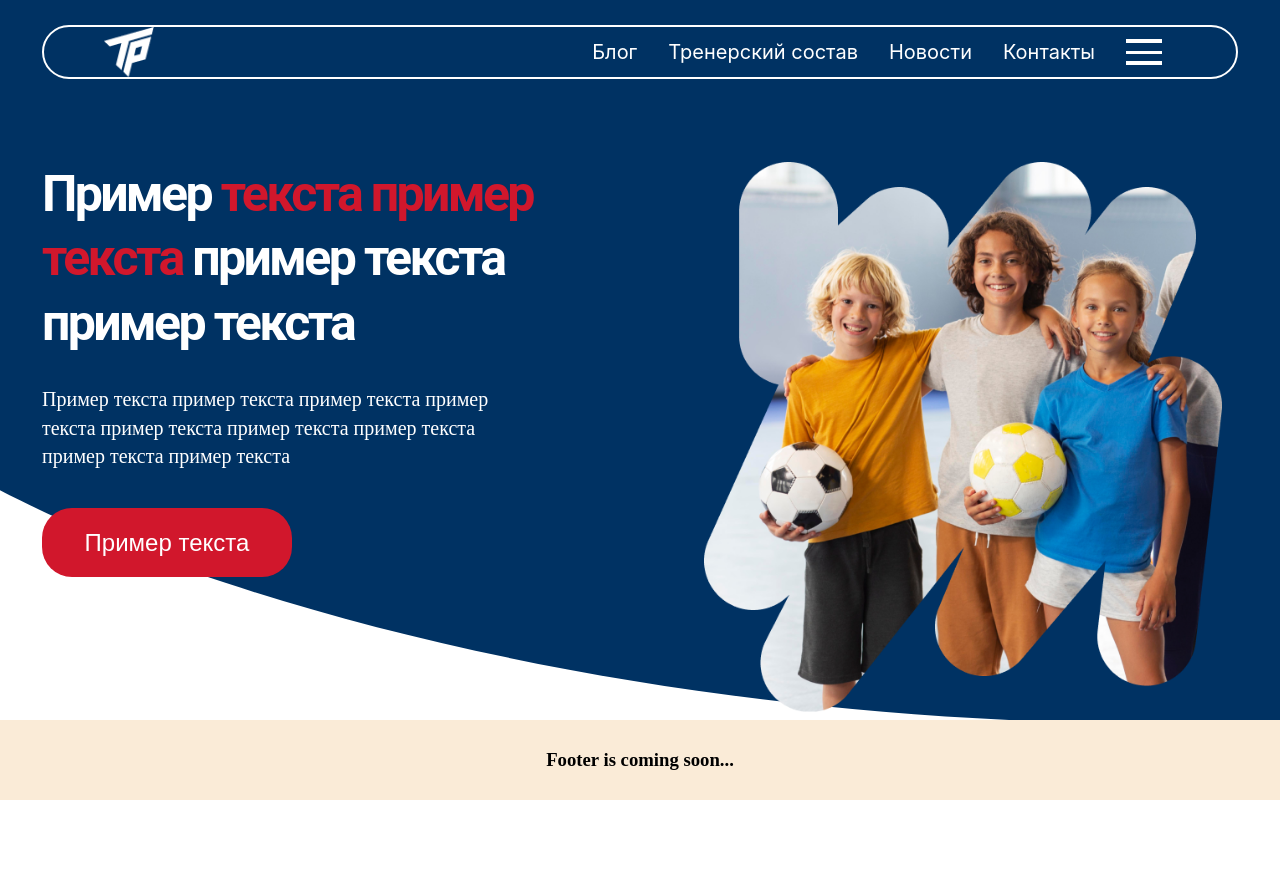
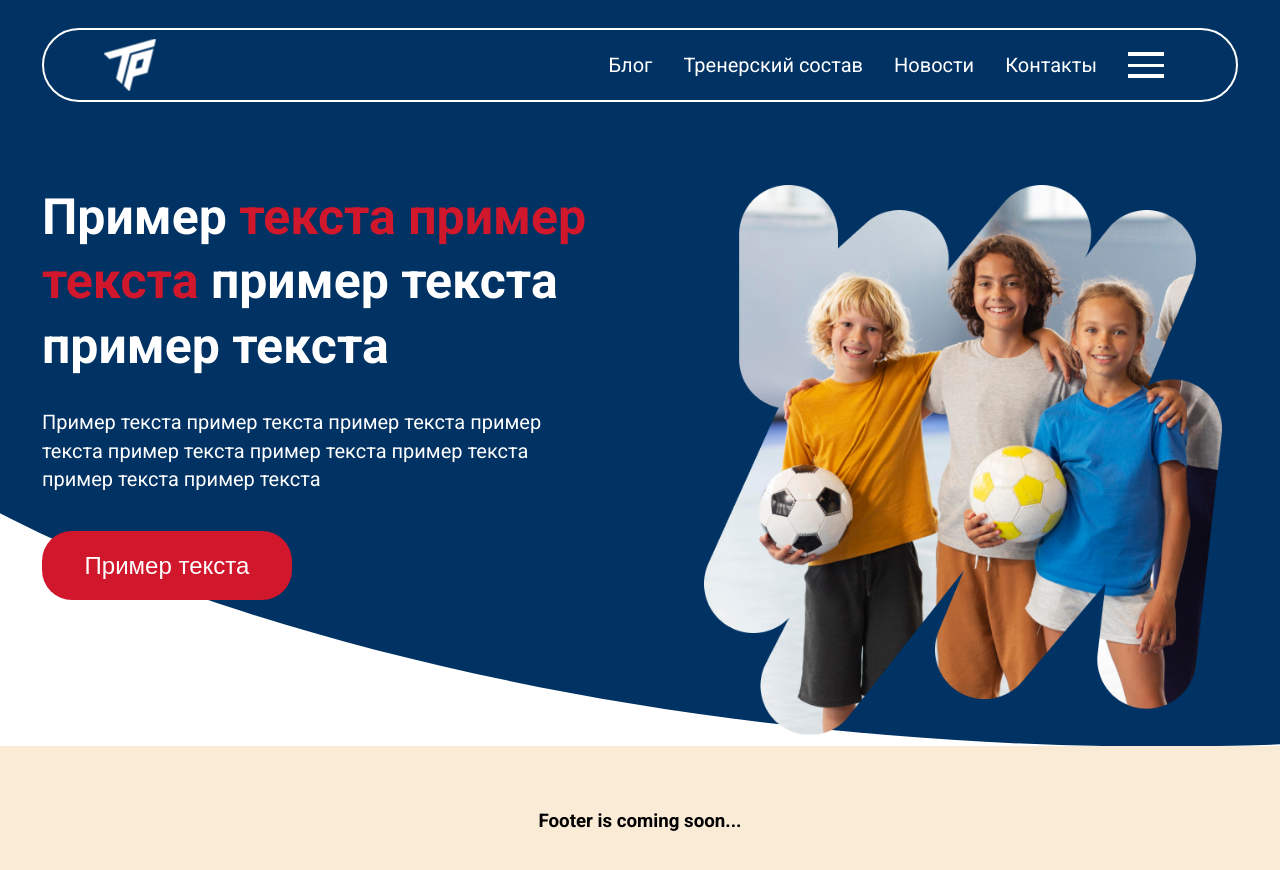
Before and after one commit to Trudovyereservy/frontend_part, a Next.js app: page / in a window 1280 px wide. Shown: the top 870 px of the page. Before the commit the page ends 800 px from the top, so only its background shows below. Built offline with nearby package versions, Linux system fonts and the light colour scheme.

Commit message:
Исправил верстку 1440, 1024. + подключен шрифт Roboto

```diff
--- a/src/app/layout.tsx
+++ b/src/app/layout.tsx
@@ -1,12 +1,10 @@
 import type { Metadata } from 'next';
-// import { Inter, Roboto } from 'next/font/google';
-// import './globals.scss';
+import { Roboto } from 'next/font/google';
 import '../styles/globals.scss';
-// import styles from '../styles/styles.scss';
 import { Header } from '@/components/Header/Header';
 import { Footer } from '@/components/Footer/Footer';
 
-// const inter = Inter({ subsets: ['latin'] });
+const roboto = Roboto({ subsets: ['latin'], display: 'swap', variable: '--font-roboto', weight: ['400', '500', '700'] });
 
 export const metadata: Metadata = {
   title: 'Трудовые резервы',
@@ -16,7 +14,7 @@ export const metadata: Metadata = {
 
 export default function RootLayout({ children }: { children: React.ReactNode }) {
   return (
-    <html lang="ru">
+    <html lang="ru" className={roboto.variable}>
       <body>
         <div className='page__wrapper'>
           <Header />
--- a/src/components/Header/header.module.scss
+++ b/src/components/Header/header.module.scss
@@ -3,32 +3,30 @@
 
 .header__container {
   margin: 0 auto;
-  margin-top: 25px;
+  margin-top: 28px;
   display: flex;
   align-items: center;
   justify-content: space-between;
-  border: 2px white solid;
+  border: 2px $bg-color-white solid;
   width: calc(100% - 1160px / 4 + 10px);
   height: 74px;
   border-radius: 50px;
   gap: 25px;
-  background-color: #003263;
-  color: white;
+  background-color: $bg-color-blue;
+  color: $bg-color-white;
   box-sizing: border-box;
 }
 
 .header__navitem {
-  font-family: 'Inter', Arial, Helvetica, sans-serif;
   font-size: 20px;
 }
 
 .header__logo {
   margin-left: 60px;
   background-image: url('../../../public/logo.png');
-  width: 50px;
-  height: 50px;
-  background-size: 50px 50px;
-  color: black;
+  width: 52px;
+  height: 52px;
+  background-size: 53px 53px;
   background-position: center;
 }
 
@@ -36,7 +34,7 @@
   display: flex;
   align-items: center;
   gap: 31px;
-  margin-right: 74px;
+  margin-right: 72px;
 }
 
 .burger {
@@ -70,7 +68,7 @@
   content: '';
   height: 4px;
   width: 100%;
-  background-color: white;
+  background-color: $bg-color-white;
 }
 
 .burger::before {
@@ -90,6 +88,14 @@
 @include laptop {
   .header__navigate {
     gap: 25px;
+  }
+
+  .header__container {
+    height: 74px;
+  }
+
+  .header__navigate {
+    margin-right: 60px;
   }
 }
 
--- a/src/components/main-banner/main-banner.module.scss
+++ b/src/components/main-banner/main-banner.module.scss
@@ -7,8 +7,7 @@
   margin: 0 auto;
   max-width: 100%;
   position: relative;
-  // position: absolute;
-  top: 0;
+  // top: 0;
 }
 
 .mainbanner__button {
@@ -26,8 +25,8 @@
   background-position: center;
   width: 100%;
   background-repeat: no-repeat;
-  height: 741px;
-  margin-top: -100px;
+  height: 747px;
+  margin-top: -103px;
   z-index: -1;
 }
 
@@ -37,23 +36,22 @@
   line-height: 28.58px;
   max-width: 500px;
   min-height: 93px;
-  color: white;
+  color: $bg-color-white;
 }
 
 .mainbanner__title {
   font-size: 64px;
-  font-family: 'Roboto', sans-serif;
   font-stretch: 140%;
   max-width: 860px;
   line-height: 64.44px;
-  color: white;
-  letter-spacing: -2.7px;
+  color: $bg-color-white;
+  // letter-spacing: -2.7px;
 }
 
 .mainbanner__logo {
   position: absolute;
   right: 140px;
-  top: 32px;
+  top: 30px;
   object-fit: cover;
 }
 
@@ -99,16 +97,34 @@
   .mainbanner__title {
     font-size: 55px;
     max-width: 631px;
+    line-height: 55px;
+  }
+
+  .mainbanner__subtitle {
+    line-height: 34px;
+    max-width: 480px;
   }
 
   .mainbanner__container {
     left: 43px;
-    top: 83px;
+    top: 89px;
+    gap: 20px;
   }
+
   .mainbanner__background {
     background-image: url(../../../public/banner_1024px.svg);
     background-position: center;
     height: 741px;
+  }
+
+  .mainbanner__logo {
+    width: 510px;
+    height: 510px;
+    top: 118px;
+  }
+
+  .mainbanner__button {
+    margin-top: 15px;
   }
 }
 
--- a/src/styles/globals.scss
+++ b/src/styles/globals.scss
@@ -18,7 +18,8 @@ body {
   justify-content: center;
   max-width: 1440px;
   margin: 0 auto;
-  height: 100vh;
+  // height: 100vh;
+  font-family: var(--font-roboto), sans-serif;
 }
 
 a {
@@ -33,6 +34,4 @@ a {
   min-height: 100%;
   // justify-content: space-between;
   position: relative;
-  // border: 2px red solid;
-
 }
```
